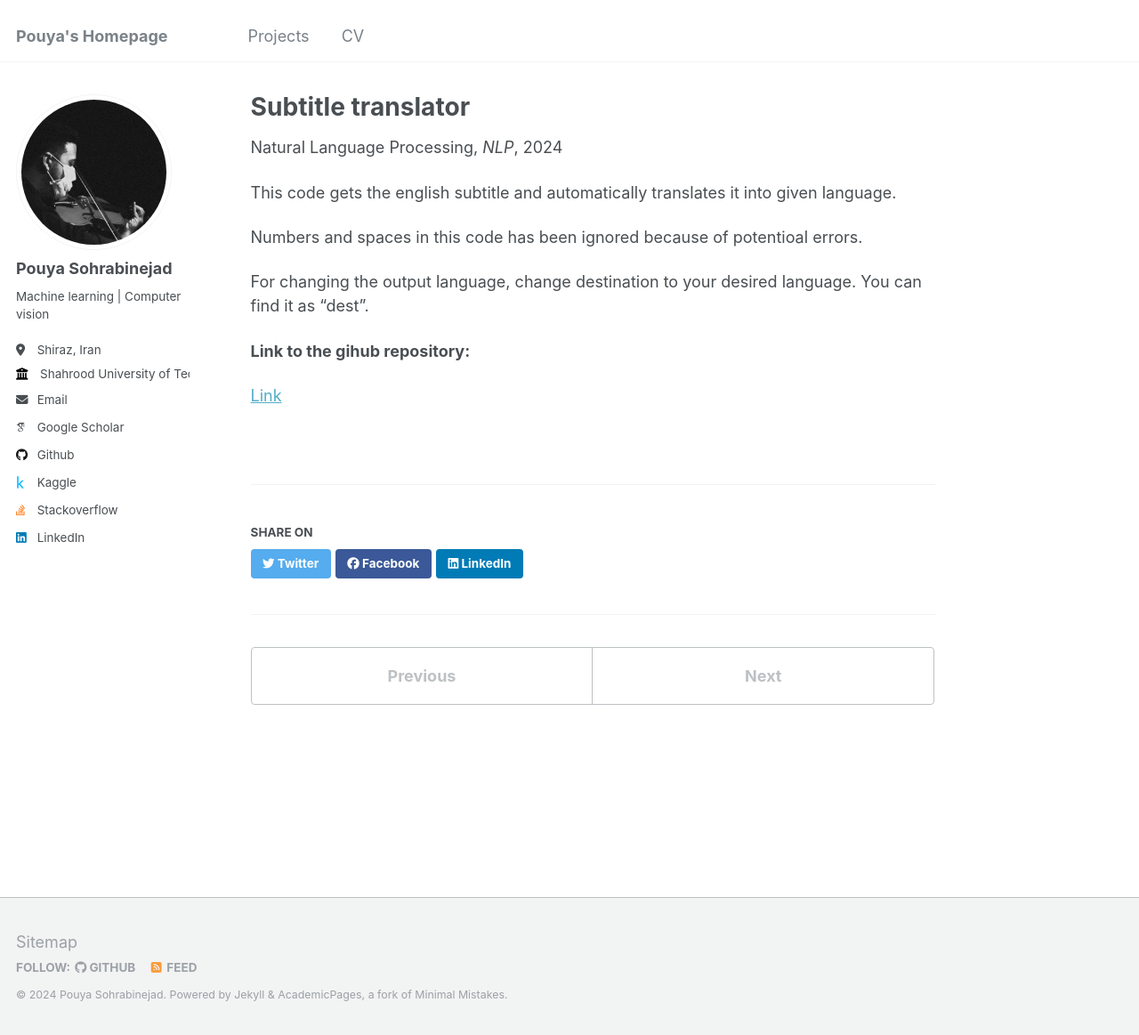
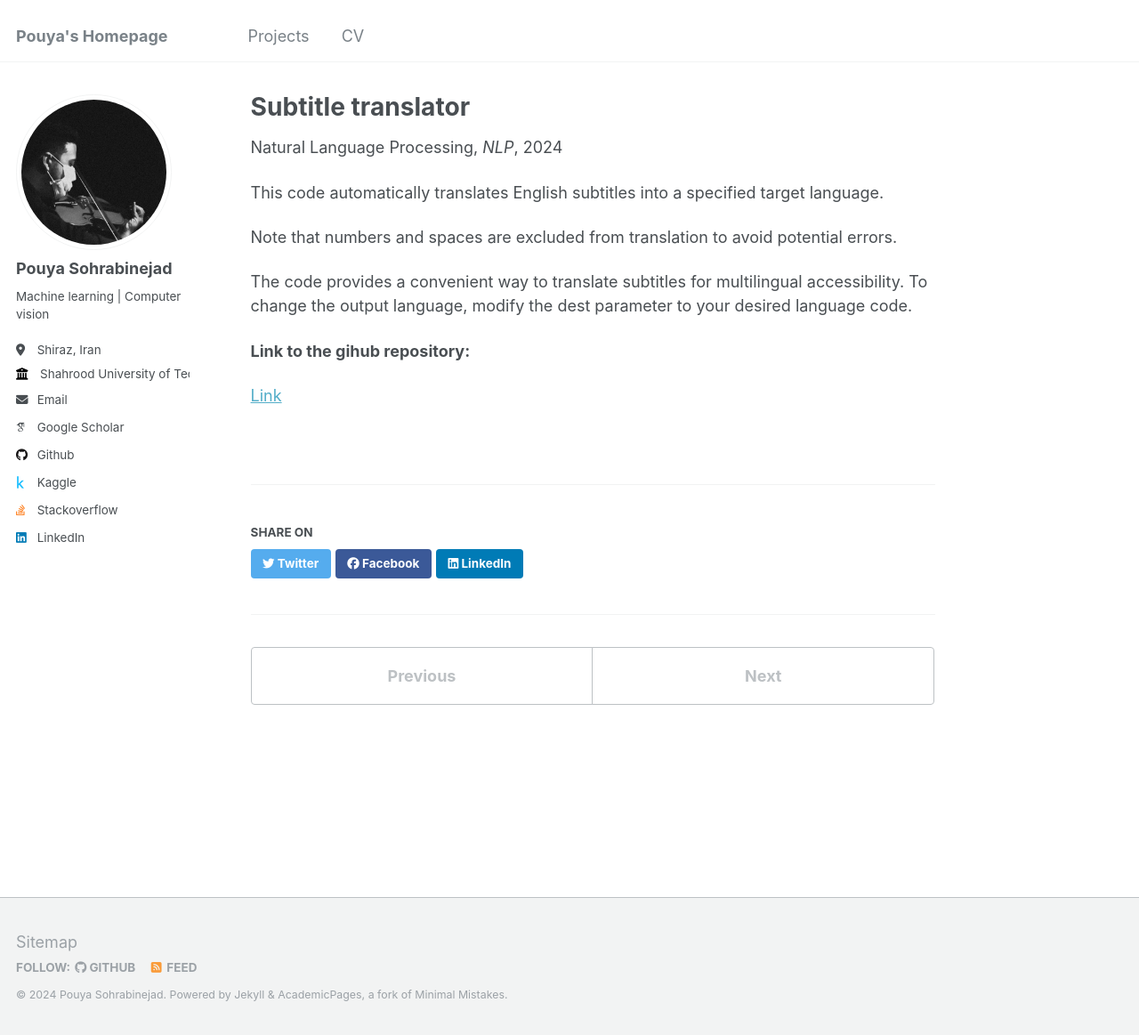
Before and after one commit to PouyaSonej/PouyaSonej.github.io, a Jekyll site: the page built from _teaching/Project-11.md, in a window 1280 px wide and 1163 px high. Shown: the whole window at 89% size. Built offline with Jekyll 4.4.1, drawn with Linux system fonts in a browser that asks for light colours; some web fonts are replaced.

Commit message:
Update Project-11.md

```diff
--- a/_teaching/Project-11.md
+++ b/_teaching/Project-11.md
@@ -8,11 +8,11 @@ date: 2024-04-02
 location: "Shiraz, Iran"
 ---
 
-This code gets the english subtitle and automatically translates it into given language.
+This code automatically translates English subtitles into a specified target language.
 
-Numbers and spaces in this code has been ignored because of potentioal errors.
+Note that numbers and spaces are excluded from translation to avoid potential errors.
 
-For changing the output language, change destination to your desired language. You can find it as "dest".
+The code provides a convenient way to translate subtitles for multilingual accessibility. To change the output language, modify the dest parameter to your desired language code.
 
 
 **Link to the gihub repository:**
```
